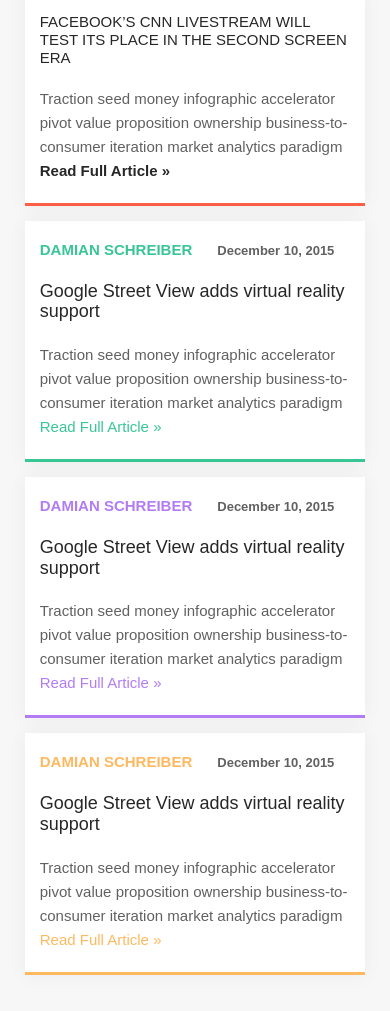
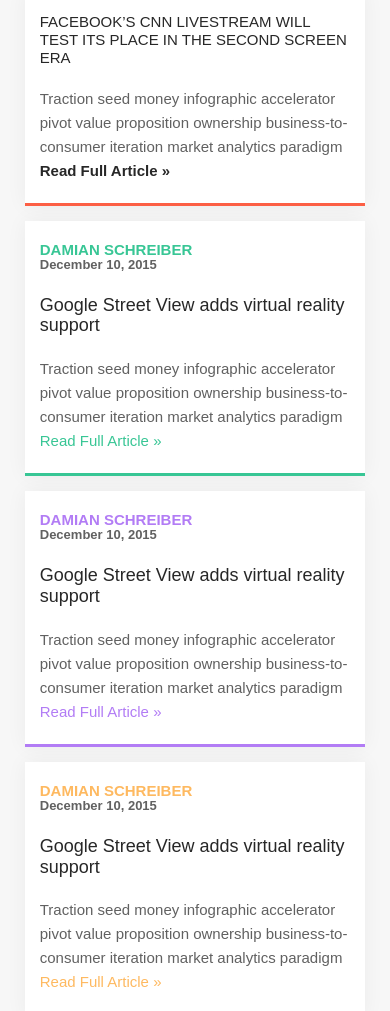
Before and after one commit to adzinetskatsiaryna/Alexis, a website: page app/index.html in a window 390 px wide. Shown: the part 9557-10568 px from the top of the page. Drawn offline with Linux system fonts and the light colour scheme.

Commit message:
fixwd h3 in blog

```diff
--- a/app/scss/_media.scss
+++ b/app/scss/_media.scss
@@ -621,6 +621,9 @@
             min-height: 195px;
             height: 100%;
             }
+            .blog h3 a{
+                width: 100%;
+            }
 
             .blog1{
                 grid-column: 1 / 3;
--- a/app/scss/style.scss
+++ b/app/scss/style.scss
@@ -2006,12 +2006,15 @@
             text-align: left;
             text-transform: uppercase;
             margin: 0 0 22px 0;
+            max-width: 290px;
+            display: flex;
+            justify-content: space-between;
+            flex-wrap: wrap;
 
             & span{
                 font-size: 13px;
                 color: #616161;
                 text-transform: capitalize;
-                padding-left: 25px;
             }
         }
 
@@ -2046,6 +2049,7 @@
           color: $color-p;
           line-height: 1.6;
           text-align: left;
+          max-width: 449px;
           margin: 0 0 34px 0;
         }
 
```
Also changed, not shown: app/css/style.min.css, dist/css/style.min.css.
